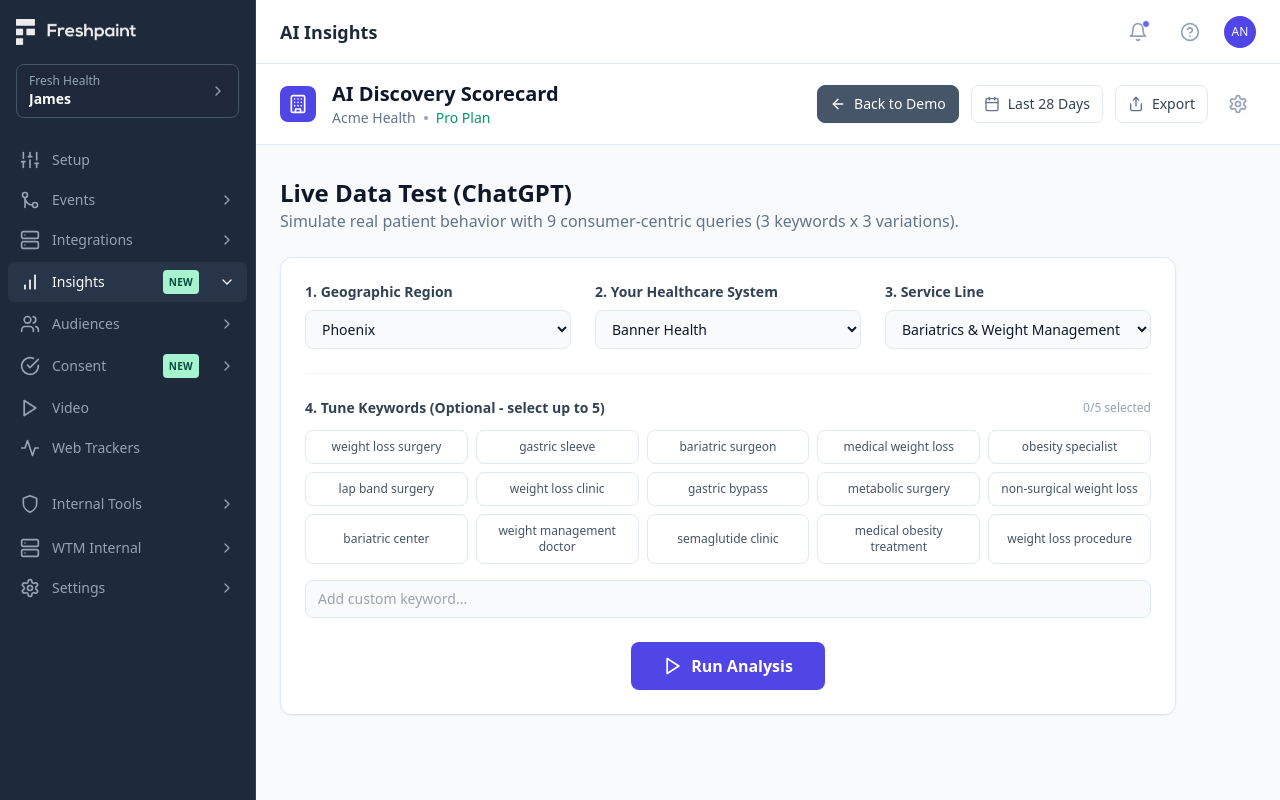
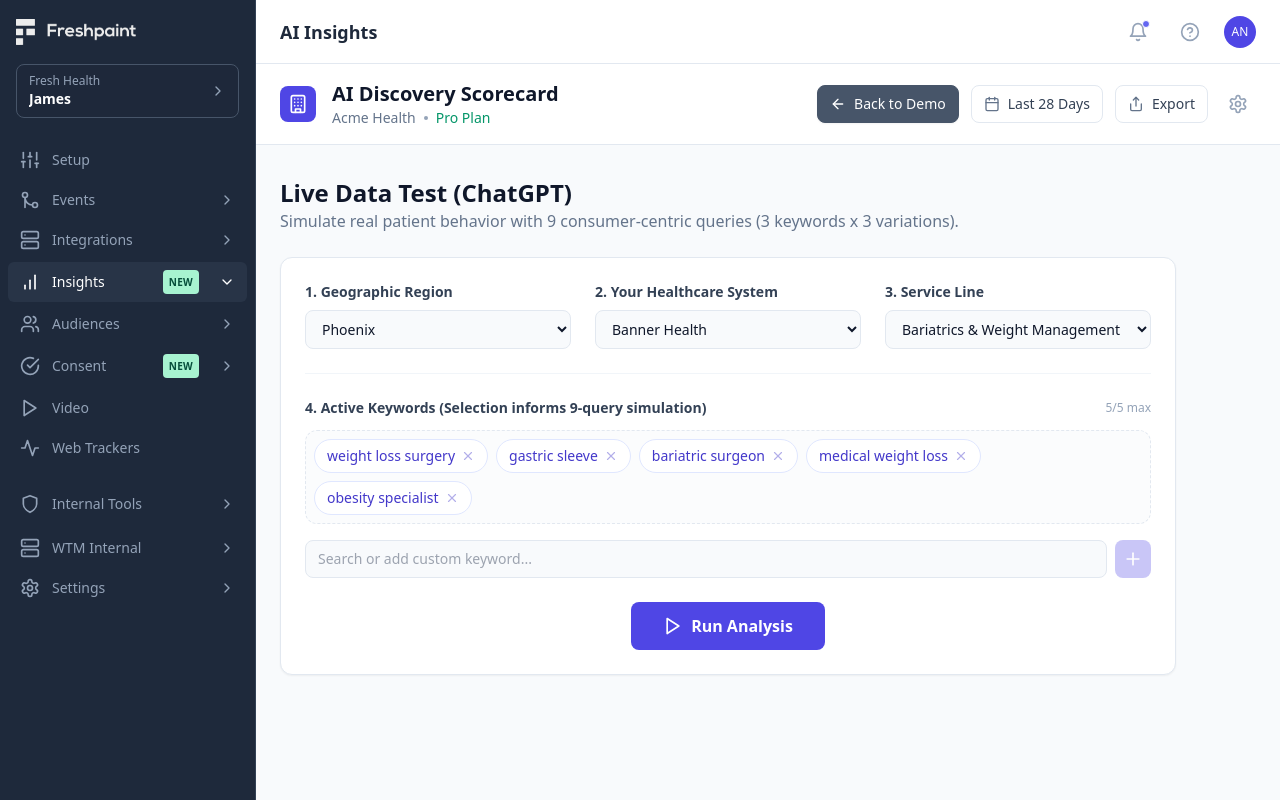
Before and after one commit to jamesrsilvester/ai_discovery_scorecard, a Next.js app: page /test-live in a window 1280 px wide. Built offline with nearby package versions, Linux system fonts and the light colour scheme.

Commit message:
Implement dynamic keyword list with removal and custom addition support

```diff
--- a/src/pages/test-live.tsx
+++ b/src/pages/test-live.tsx
@@ -1,7 +1,7 @@
 import { useState, useMemo, useEffect } from 'react';
 import AppLayout from '@/components/layout/AppLayout';
 import { TAXONOMY, MARKETS, COMPETITORS } from '@/data/mockData';
-import { Play, Loader2, CheckCircle, AlertTriangle, TrendingUp, Target, Award, Users, ChevronDown, ChevronUp } from 'lucide-react';
+import { Play, Loader2, ChevronDown, ChevronUp, X, Plus, Minus, CheckCircle, AlertTriangle, TrendingUp, Target, Award, Users } from 'lucide-react';
 
 interface QueryResult {
     query: string;
@@ -75,11 +75,28 @@ export default function TestLive() {
             .slice(0, 5); // Limit to top 5 matches
     }, [customKeyword, activeServiceLine, selectedKeywords]);
 
-    // Reset keywords when service line changes
+    // Reset keywords when service line changes to the top 5 default
     useEffect(() => {
+        if (activeServiceLine) {
+            setSelectedKeywords(activeServiceLine.keywords.slice(0, 5));
+        } else {
             setSelectedKeywords([]);
+        }
         setCustomKeyword('');
-    }, [selectedServiceLineId]);
+    }, [selectedServiceLineId, activeServiceLine]);
+
+    const handleAddKeyword = (kw: string) => {
+        if (!kw) return;
+        const normalized = kw.trim();
+        if (normalized && !selectedKeywords.includes(normalized) && selectedKeywords.length < 5) {
+            setSelectedKeywords([...selectedKeywords, normalized]);
+            setCustomKeyword('');
+        }
+    };
+
+    const handleRemoveKeyword = (kw: string) => {
+        setSelectedKeywords(selectedKeywords.filter(k => k !== kw));
+    };
 
     const handleRun = async () => {
         setLoading(true);
@@ -89,7 +106,7 @@ export default function TestLive() {
 
         try {
             // Step 1: Generate Queries first (fast)
-            const userKeywords = [...selectedKeywords, ...(customKeyword ? [customKeyword] : [])];
+            const userKeywords = selectedKeywords;
 
             const genRes = await fetch('/api/chatgpt', {
                 method: 'POST',
@@ -226,65 +243,70 @@ export default function TestLive() {
                         </div>
                     </div>
 
-                    {/* 4. Keyword Tuning Grid */}
+                    {/* 4. Keyword Tuning - Dynamic List */}
                     <div className="border-t border-slate-100 pt-6 mb-6">
                         <div className="flex items-center justify-between mb-3">
-                            <label className="block text-sm font-semibold text-slate-700">4. Tune Keywords (Optional - select up to 5)</label>
-                            <span className="text-xs text-slate-400 font-medium">{selectedKeywords.length}/5 selected</span>
+                            <label className="block text-sm font-semibold text-slate-700">4. Active Keywords (Selection informs 9-query simulation)</label>
+                            <span className="text-xs text-slate-400 font-medium">{selectedKeywords.length}/5 max</span>
                         </div>
 
-                        <div className="grid grid-cols-2 sm:grid-cols-3 md:grid-cols-5 gap-2 mb-4">
-                            {activeServiceLine?.keywords.map((kw) => {
-                                const isSelected = selectedKeywords.includes(kw);
-                                return (
+                        {/* Selected Keywords Chips */}
+                        <div className="flex flex-wrap gap-2 mb-4 min-h-[40px] p-2 bg-slate-50/50 rounded-xl border border-dashed border-slate-200">
+                            {selectedKeywords.map((kw) => (
                                 <button
                                     key={kw}
-                                        onClick={() => {
-                                            if (isSelected) {
-                                                setSelectedKeywords(selectedKeywords.filter(k => k !== kw));
-                                            } else if (selectedKeywords.length < 5) {
-                                                setSelectedKeywords([...selectedKeywords, kw]);
-                                            }
-                                        }}
-                                        className={`px-3 py-2 rounded-lg text-xs font-medium transition-all border ${isSelected
-                                            ? 'bg-indigo-50 border-indigo-200 text-indigo-700 shadow-sm'
-                                            : 'bg-white border-slate-200 text-slate-600 hover:border-slate-300 hover:bg-slate-50'
-                                            }`}
+                                    onClick={() => handleRemoveKeyword(kw)}
+                                    className="flex items-center gap-1.5 px-3 py-1.5 bg-white border border-indigo-100 text-indigo-700 rounded-full text-sm font-medium hover:bg-red-50 hover:text-red-600 hover:border-red-100 transition-all group"
                                 >
                                     {kw}
+                                    <X className="w-3.5 h-3.5 opacity-40 group-hover:opacity-100" />
                                 </button>
-                                );
-                            })}
+                            ))}
+                            {selectedKeywords.length === 0 && (
+                                <span className="text-sm text-slate-400 italic py-1">No keywords selected. The AI will generate its own.</span>
+                            )}
                         </div>
 
                         <div className="relative">
+                            <div className="flex gap-2">
                                 <input
                                     type="text"
-                                placeholder="Add custom keyword..."
+                                    placeholder="Search or add custom keyword..."
                                     value={customKeyword}
                                     onChange={(e) => setCustomKeyword(e.target.value)}
+                                    onKeyDown={(e) => {
+                                        if (e.key === 'Enter') {
+                                            e.preventDefault();
+                                            handleAddKeyword(customKeyword);
+                                        }
+                                    }}
                                     className="w-full px-3 py-2 bg-slate-50 border border-slate-200 rounded-lg text-sm focus:outline-none focus:ring-2 focus:ring-indigo-500/20 focus:border-indigo-500"
                                 />
+                                <button
+                                    onClick={() => handleAddKeyword(customKeyword)}
+                                    disabled={!customKeyword.trim() || selectedKeywords.length >= 5}
+                                    className="p-2 bg-indigo-600 text-white rounded-lg hover:bg-indigo-700 transition-colors disabled:opacity-30"
+                                >
+                                    <Plus className="w-5 h-5" />
+                                </button>
+                            </div>
 
                             {/* Smart Lookup Suggestions */}
-                            {suggestions.length > 0 && (
-                                <div className="absolute z-10 w-full mt-1 bg-white border border-slate-200 rounded-lg shadow-lg overflow-hidden animate-in fade-in slide-in-from-top-1 duration-200">
+                            {suggestions.length > 0 && selectedKeywords.length < 5 && (
+                                <div className="absolute z-10 w-full mt-1 bg-white border border-slate-200 rounded-lg shadow-xl overflow-hidden animate-in fade-in slide-in-from-top-1 duration-200">
                                     <div className="px-3 py-1.5 bg-slate-50 border-b border-slate-100 text-[10px] uppercase tracking-wider font-bold text-slate-400">
-                                        Matching Keywords
+                                        Suggested Additions
                                     </div>
                                     {suggestions.map((suggestion) => (
                                         <button
                                             key={suggestion}
-                                            onClick={() => {
-                                                if (selectedKeywords.length < 5) {
-                                                    setSelectedKeywords([...selectedKeywords, suggestion]);
-                                                    setCustomKeyword('');
-                                                }
-                                            }}
+                                            onClick={() => handleAddKeyword(suggestion)}
                                             className="w-full px-3 py-2 text-left text-sm text-slate-700 hover:bg-indigo-50 hover:text-indigo-700 transition-colors flex items-center justify-between group"
                                         >
                                             <span>{suggestion}</span>
-                                            <span className="text-[10px] text-slate-400 group-hover:text-indigo-400">Match in {activeServiceLine?.name}</span>
+                                            <span className="text-[10px] text-slate-400 group-hover:text-indigo-400 flex items-center gap-1">
+                                                <Plus className="w-2.5 h-2.5" /> Add to list
+                                            </span>
                                         </button>
                                     ))}
                                 </div>
```
Lines whose indentation alone changed are shown as unchanged.
